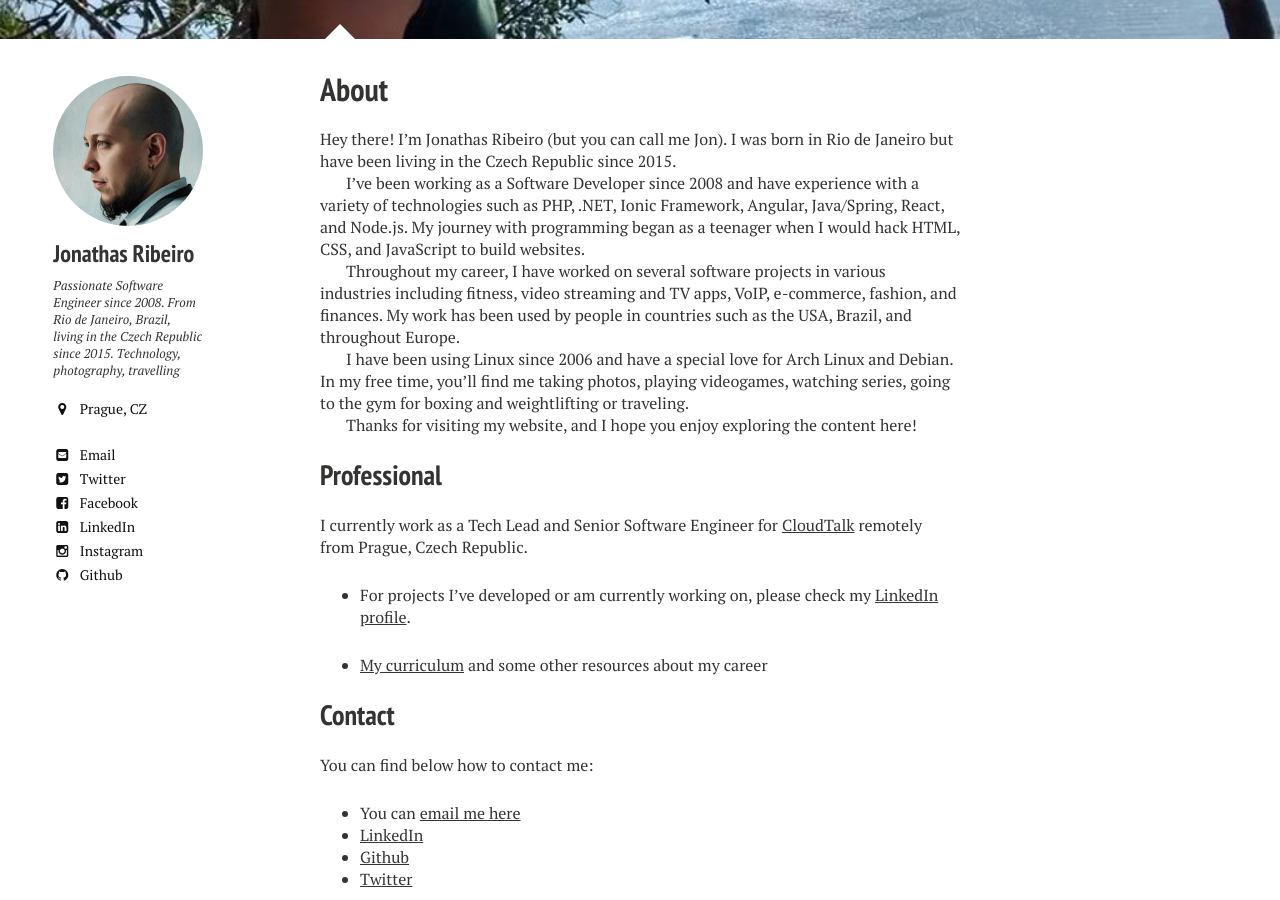
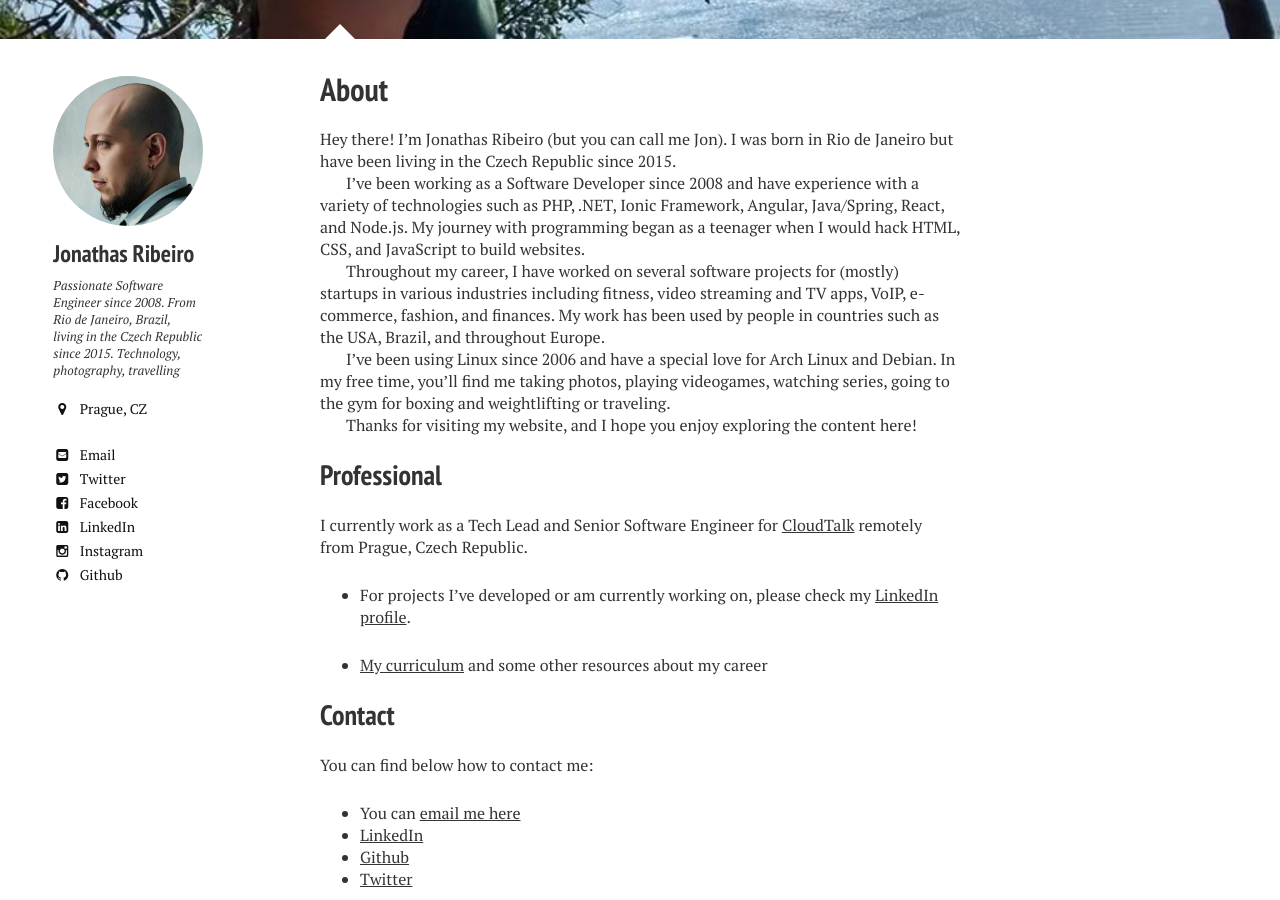
Before and after one commit to jonathas/jonathas.github.io, a Jekyll site: the page built from about/index.md, in a window 1280 px wide and 900 px high, scrolled down 365 px. Built offline with Jekyll 4.4.1, drawn with Linux system fonts in a browser that asks for light colours; nearby versions of some CDN libraries.

Commit message:
chore: updated about me

```diff
--- a/about/index.md
+++ b/about/index.md
@@ -14,9 +14,9 @@ Hey there! I'm Jonathas Ribeiro (but you can call me Jon). I was born in Rio de
 
 I've been working as a Software Developer since 2008 and have experience with a variety of technologies such as PHP, .NET, Ionic Framework, Angular, Java/Spring, React, and Node.js. My journey with programming began as a teenager when I would hack HTML, CSS, and JavaScript to build websites.
 
-Throughout my career, I have worked on several software projects in various industries including fitness, video streaming and TV apps, VoIP, e-commerce, fashion, and finances. My work has been used by people in countries such as the USA, Brazil, and throughout Europe.
+Throughout my career, I have worked on several software projects for (mostly) startups in various industries including fitness, video streaming and TV apps, VoIP, e-commerce, fashion, and finances. My work has been used by people in countries such as the USA, Brazil, and throughout Europe.
 
-I have been using Linux since 2006 and have a special love for Arch Linux and Debian. In my free time, you'll find me taking photos, playing videogames, watching series, going to the gym for boxing and weightlifting or traveling.
+I've been using Linux since 2006 and have a special love for Arch Linux and Debian. In my free time, you'll find me taking photos, playing videogames, watching series, going to the gym for boxing and weightlifting or traveling.
 
 Thanks for visiting my website, and I hope you enjoy exploring the content here!
 
```
